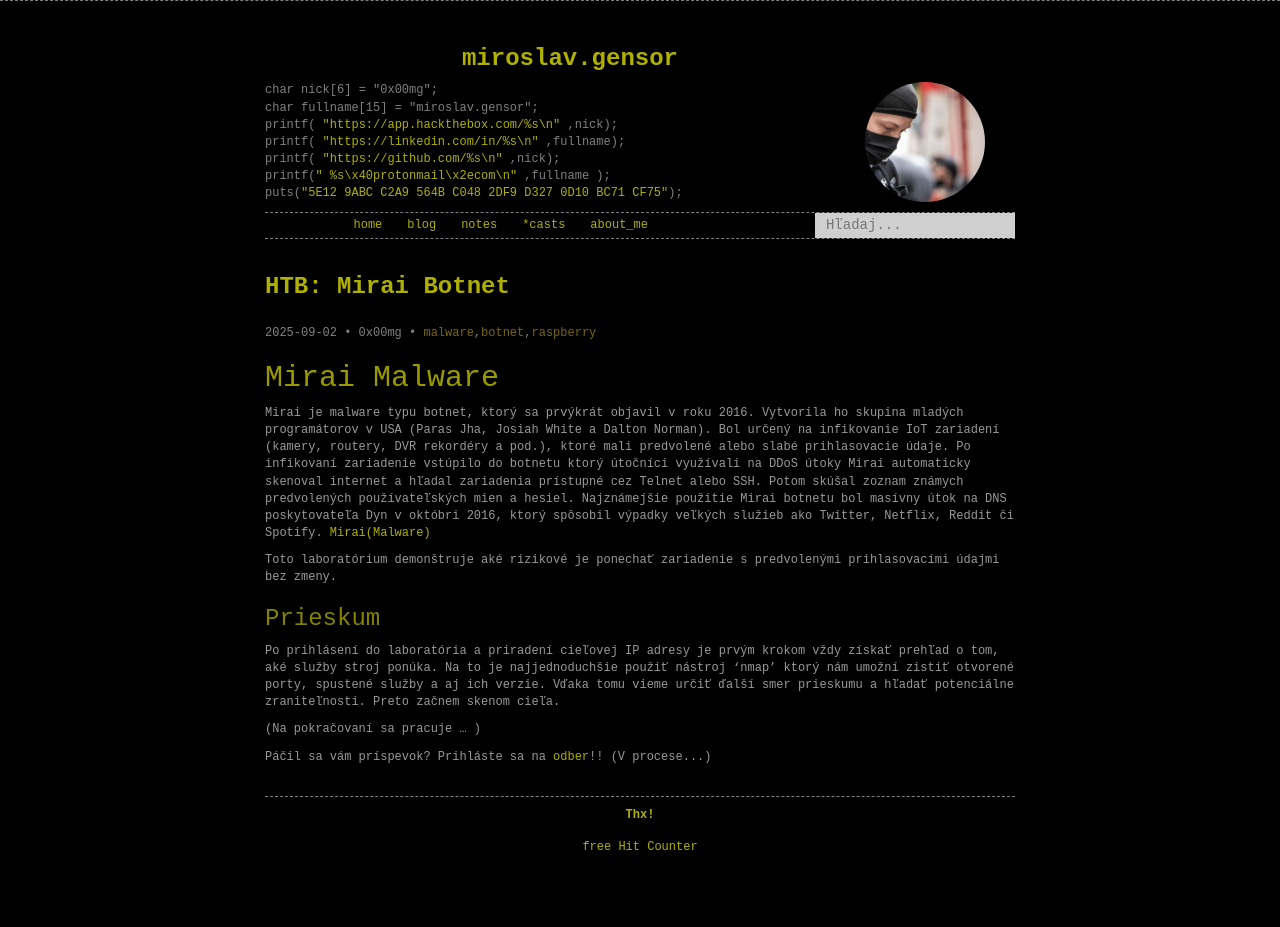
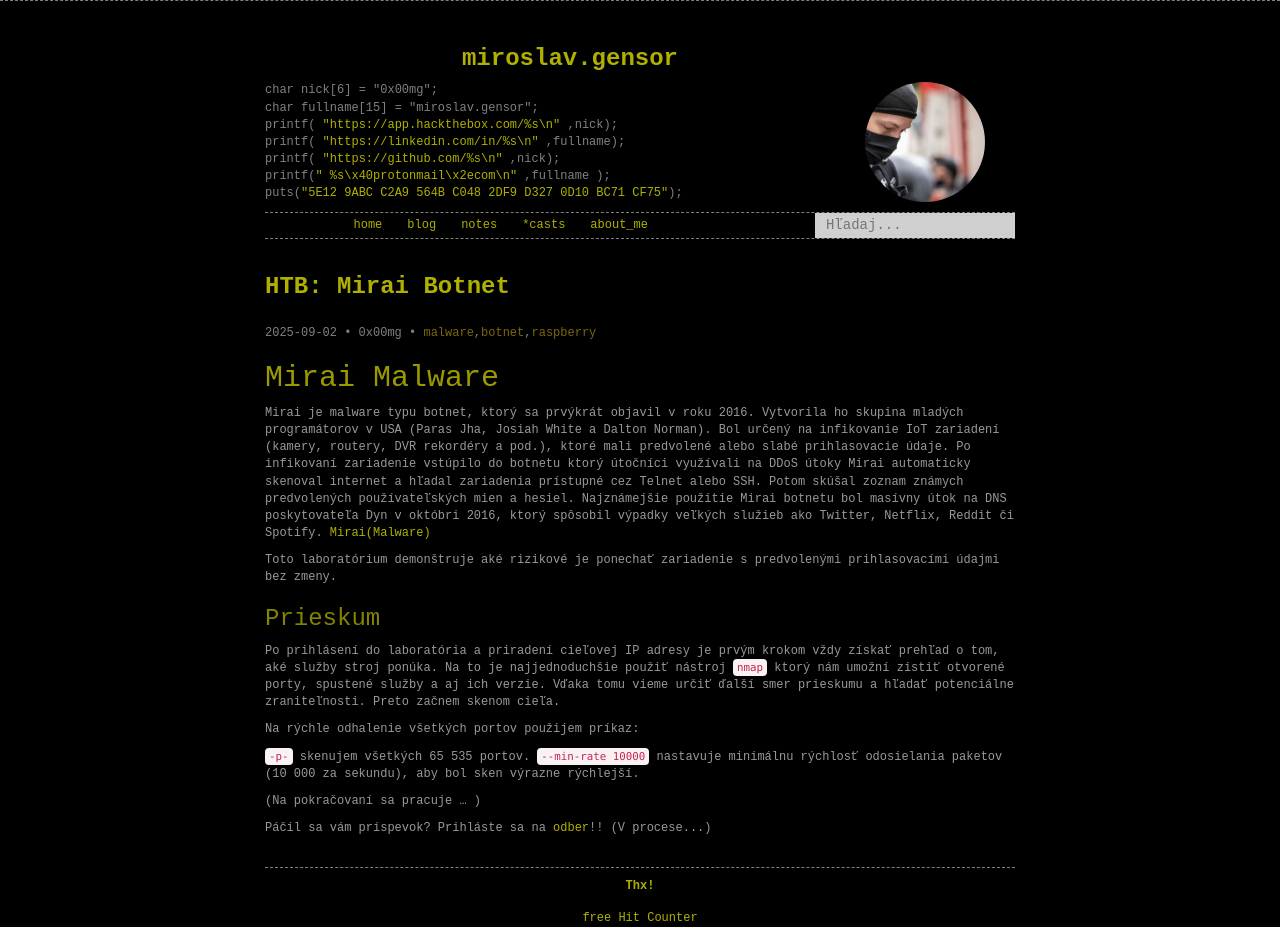
Before and after one commit to 0x00mg/0x00mg.github.io, a Jekyll site: the page built from _posts/2025/2025-09-02-HTB:-Mirai-botnet.md, in a window 1280 px wide. Built offline with Jekyll 4.4.1, drawn with Linux system fonts in a browser that asks for light colours; comment, search, counter and statistics services are not loaded; before the commit the page ends 900 px from its top, so only the background shows below that.

Commit message:
Update 2025-09-02-HTB:-Mirai-botnet.md

```diff
--- a/_posts/2025/2025-09-02-HTB:-Mirai-botnet.md
+++ b/_posts/2025/2025-09-02-HTB:-Mirai-botnet.md
@@ -28,8 +28,14 @@ Toto laboratórium demonštruje aké rizikové je ponechať zariadenie s predvol
 ### Prieskum
 
 Po prihlásení do laboratória a priradení cieľovej IP adresy je prvým krokom vždy získať prehľad o tom, aké služby stroj ponúka.
-Na to je najjednoduchšie použiť nástroj 'nmap' ktorý nám umožní zistiť otvorené porty, spustené služby a aj ich verzie.
+Na to je najjednoduchšie použiť nástroj `nmap` ktorý nám umožní zistiť otvorené porty, spustené služby a aj ich verzie.
 Vďaka tomu vieme určiť ďalší smer prieskumu a hľadať potenciálne zraniteľnosti. Preto začnem skenom cieľa.
+
+Na rýchle odhalenie všetkých portov použijem príkaz:
+
+`-p-`  skenujem všetkých 65 535 portov.
+`--min-rate 10000`  nastavuje minimálnu rýchlosť odosielania paketov (10 000 za sekundu), aby bol sken výrazne rýchlejší.
+
 
 
 
```
Also changed, not shown: other parts of _posts/2025/2025-09-02-HTB:-Mirai-botnet.md (+1 -1 lines).
